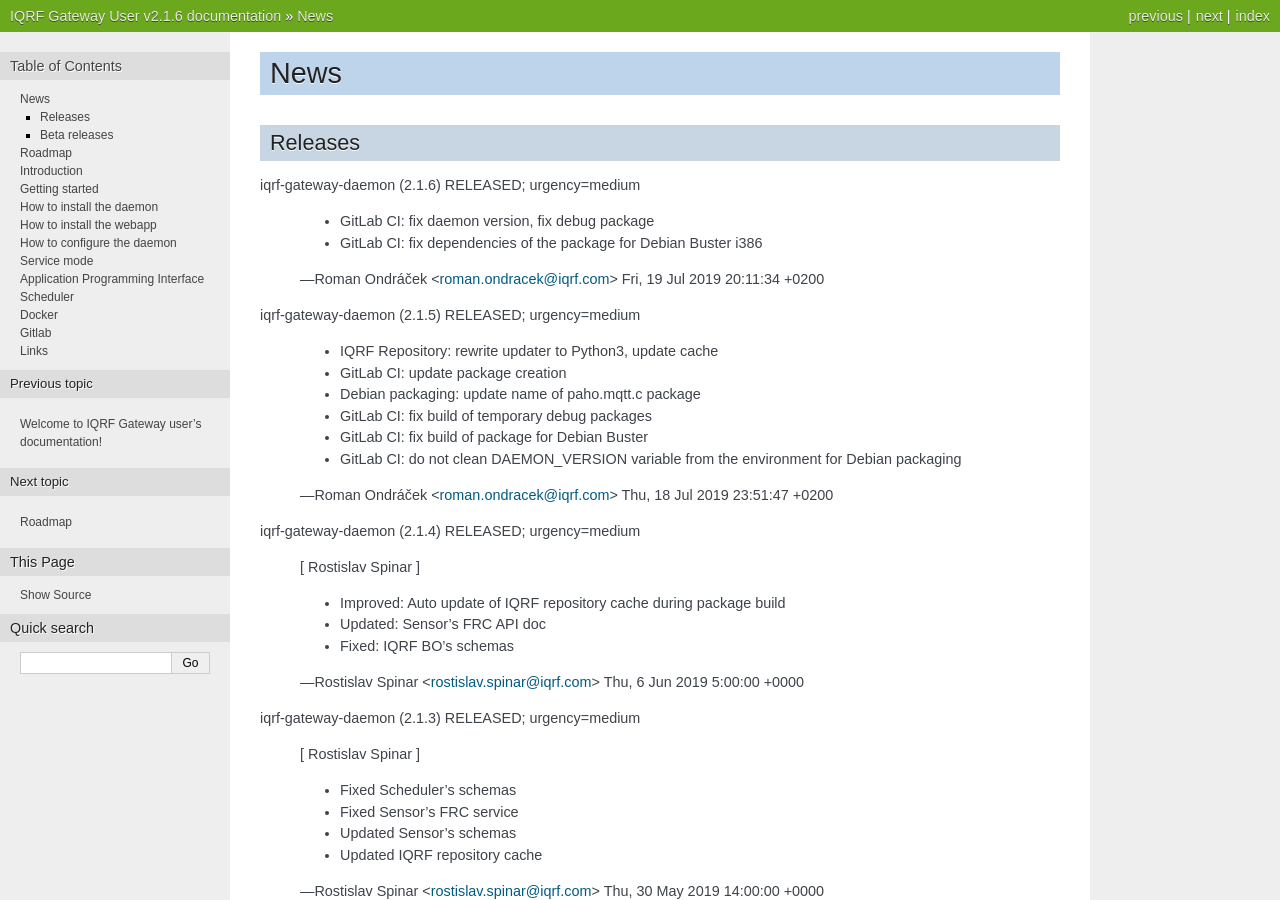
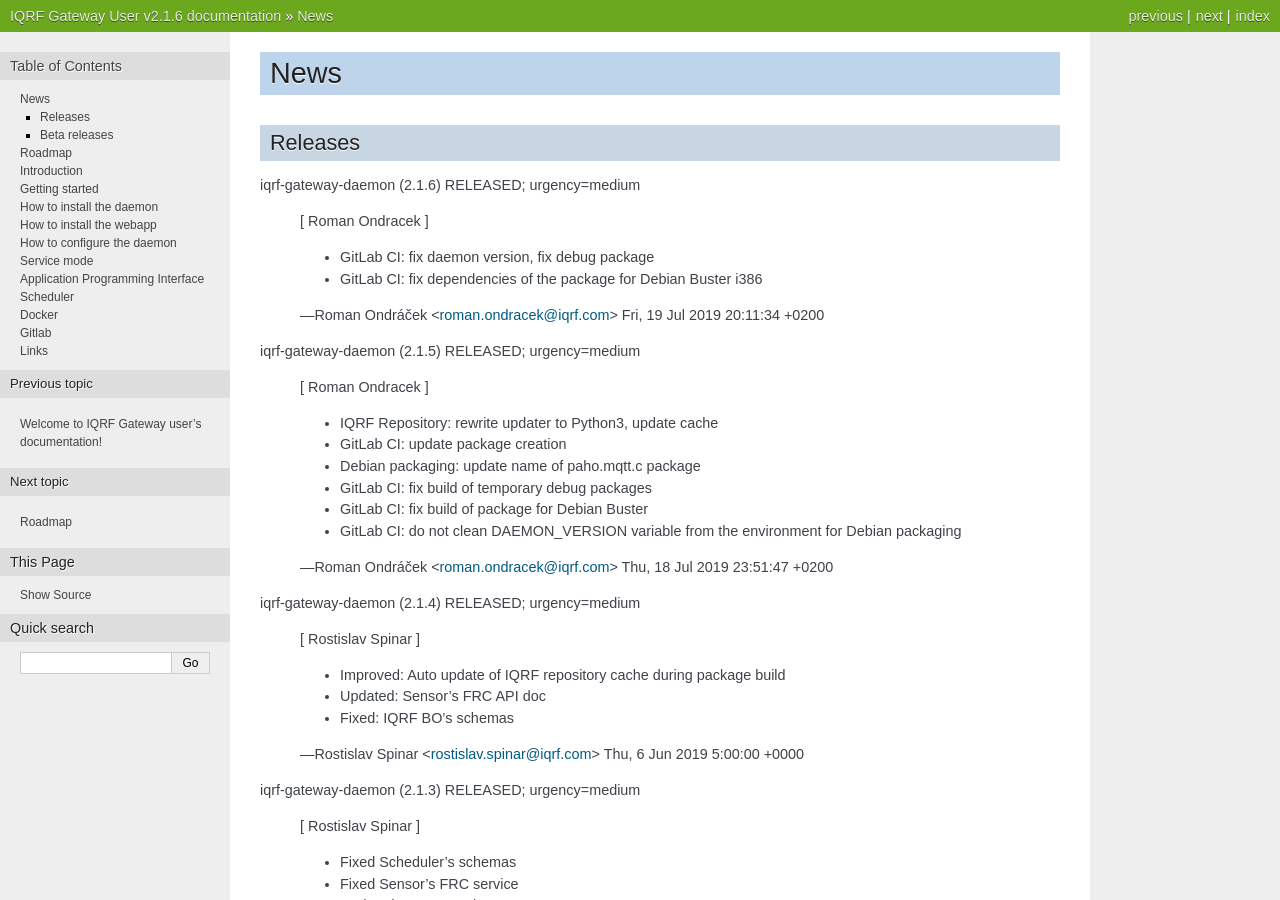
Before and after one commit to iqrf/iqrf-gateway-docs, a Sphinx documentation site: the page built from user/source/news.rst, in a window 1280 px wide and 900 px high. Built offline with Sphinx 7.4.7, drawn with Linux system fonts in a browser that asks for light colours.

Commit message:
Fixing news

```diff
--- a/user/source/news.rst
+++ b/user/source/news.rst
@@ -6,12 +6,16 @@
 
 iqrf-gateway-daemon (2.1.6) RELEASED; urgency=medium
 
+ [ Roman Ondracek ]
+
  * GitLab CI: fix daemon version, fix debug package
  * GitLab CI: fix dependencies of the package for Debian Buster i386
 
  -- Roman Ondráček <roman.ondracek@iqrf.com>  Fri, 19 Jul 2019 20:11:34 +0200
 
 iqrf-gateway-daemon (2.1.5) RELEASED; urgency=medium
+
+ [ Roman Ondracek ]
 
  * IQRF Repository: rewrite updater to Python3, update cache
  * GitLab CI: update package creation
```
